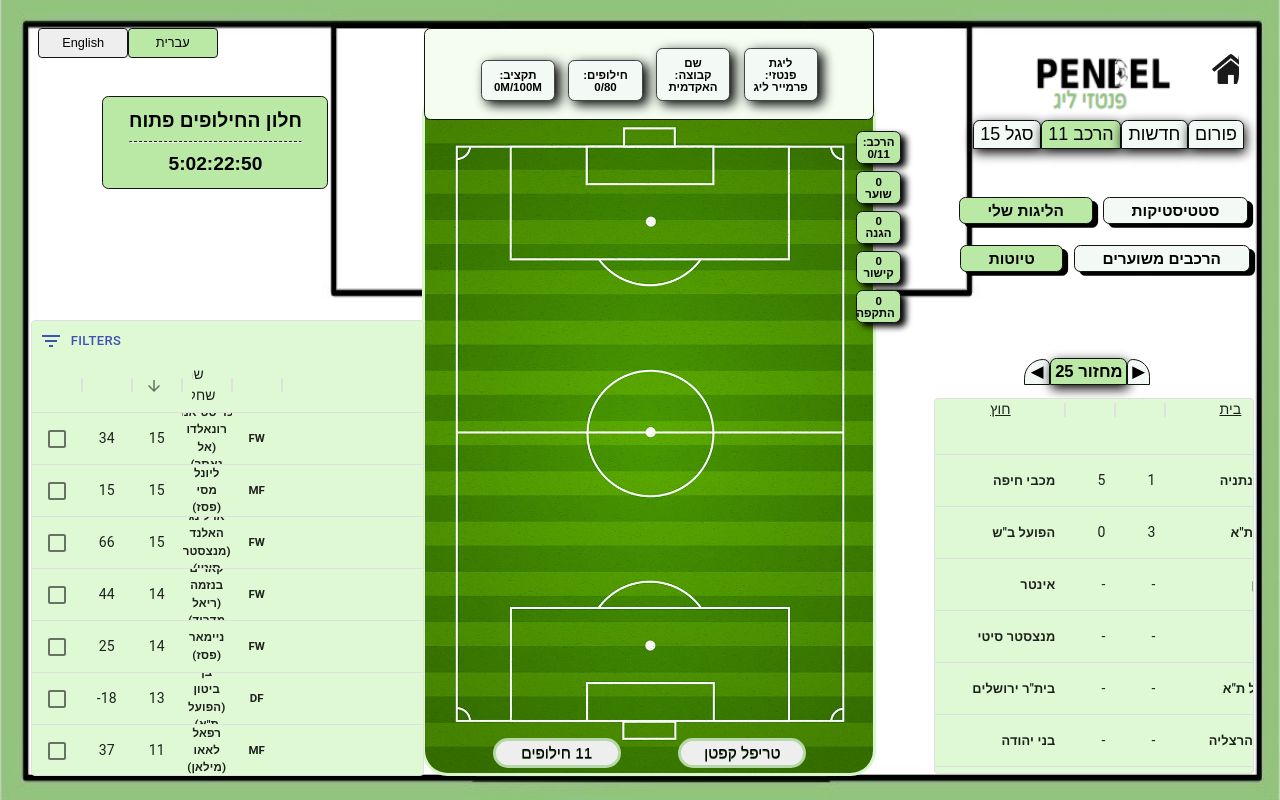
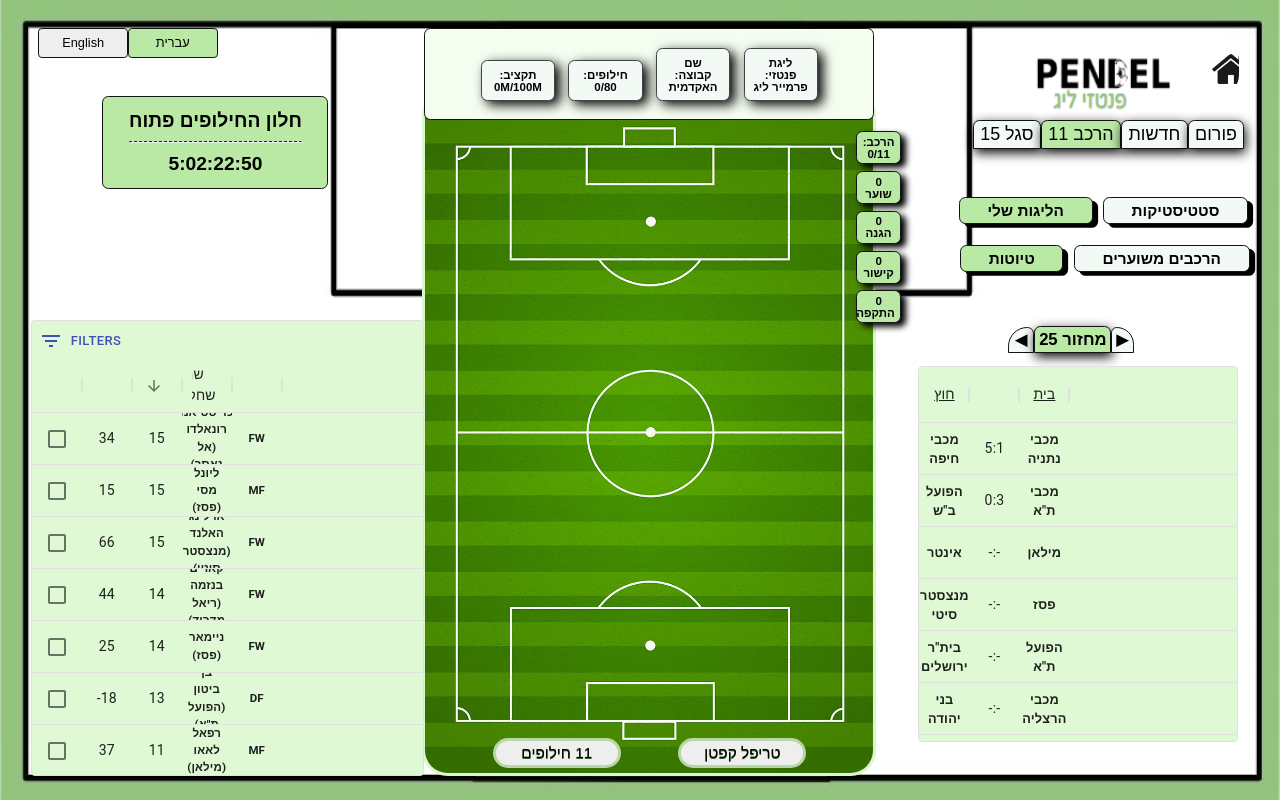
Before and after one commit to stavshay96/my-app, a React (Create React App) app: page /Fantasy in a window 1280 px wide. Built offline with nearby package versions, Linux system fonts and the light colour scheme.

Commit message:
fix size matches list

```diff
--- /dev/null
+++ b/src/components/Fantasy/Matches.jsx
@@ -0,0 +1,12 @@
+const Matches =[
+    {id:1, HomeTeam: 'מכבי נתניה' , ScoreHomeTeam:'1', ScoreAwayTeam: '5', AwayTeam: 'מכבי חיפה'},
+    {id:2, HomeTeam: 'מכבי ת"א' , ScoreHomeTeam:'3', ScoreAwayTeam: '0', AwayTeam: 'הפועל ב"ש'},
+    {id:3, HomeTeam: 'מילאן' , ScoreHomeTeam:'-', ScoreAwayTeam: '-', AwayTeam: 'אינטר'},
+    {id:4, HomeTeam: 'פסז' , ScoreHomeTeam:'-', ScoreAwayTeam: '-', AwayTeam: 'מנצסטר סיטי'},
+    {id:5, HomeTeam: ' הפועל ת"א' , ScoreHomeTeam:'-', ScoreAwayTeam: '-', AwayTeam: 'בית"ר ירושלים'},
+    {id:6, HomeTeam: 'מכבי הרצליה' , ScoreHomeTeam:'-', ScoreAwayTeam: '-', AwayTeam: 'בני יהודה'},
+    {id:7, HomeTeam: 'ברצלונה' , ScoreHomeTeam:'-', ScoreAwayTeam: '-', AwayTeam: 'ריאל מדריד'},
+
+]
+
+export default Matches;
--- a/src/components/Fantasy/MatchesList.jsx
+++ b/src/components/Fantasy/MatchesList.jsx
@@ -3,26 +3,22 @@ import { DataGrid,  GridToolbar } from "@material-ui/data-grid";
 import Button from 'react-bootstrap/Button';
 import ButtonGroup from 'react-bootstrap/ButtonGroup';
 import "./MatchesList.css"
+import Matches from "./Matches.jsx";
 
 const cols = [
-    { field: "AwayTeam", headerName: "חוץ", headerAlign: 'center', width: 130, filterable: false, sortable: false, align: 'right',
+    { field: "AwayTeam", headerName: "חוץ", headerAlign: 'center', flex: 1.4, filterable: false, sortable: false, align: 'center',
     renderCell: wrapCellTeamNameText ,  renderHeader: wrapHeaderText},
-    { field: "ScoreAwayTeam", headerName: " ", headerAlign: 'right', type:"number", width: 30, filterable: false, sortable: false, align: 'right' },
-    { field: "ScoreHomeTeam", headerName: " ", headerAlign: 'right',  type:"number", width: 30, filterable: false, sortable: false, align: 'right' },
-    { field: "HomeTeam", headerName: "בית", headerAlign: 'center', width: 130, filterable: false, sortable: false, align: 'right',
+    /*{ field: "ScoreAwayTeam", headerName: " ", headerAlign: 'right', type:"number", flex: 0.7, filterable: false, sortable: false, align: 'right' },*/
+    { field: "Score", headerName: " ", headerAlign: 'right',  type:"number", flex: 0.7, filterable: false, sortable: false, align: 'center' },
+    { field: "HomeTeam", headerName: "בית", headerAlign: 'center', flex: 1.4, filterable: false, sortable: false, align: 'center',
      renderCell: wrapCellTeamNameText, renderHeader: wrapHeaderText },
 ]
 
-const rows =[
-    {id:1, HomeTeam: 'מכבי נתניה' , ScoreHomeTeam:'1', ScoreAwayTeam: '5', AwayTeam: 'מכבי חיפה'},
-    {id:2, HomeTeam: 'מכבי ת"א' , ScoreHomeTeam:'3', ScoreAwayTeam: '0', AwayTeam: 'הפועל ב"ש'},
-    {id:3, HomeTeam: 'מילאן' , ScoreHomeTeam:'-', ScoreAwayTeam: '-', AwayTeam: 'אינטר'},
-    {id:4, HomeTeam: 'פסז' , ScoreHomeTeam:'-', ScoreAwayTeam: '-', AwayTeam: 'מנצסטר סיטי'},
-    {id:5, HomeTeam: ' הפועל ת"א' , ScoreHomeTeam:'-', ScoreAwayTeam: '-', AwayTeam: 'בית"ר ירושלים'},
-    {id:6, HomeTeam: 'מכבי הרצליה' , ScoreHomeTeam:'-', ScoreAwayTeam: '-', AwayTeam: 'בני יהודה'},
-    {id:7, HomeTeam: 'ברצלונה' , ScoreHomeTeam:'-', ScoreAwayTeam: '-', AwayTeam: 'ריאל מדריד'},
+const rows = Matches.map(createRowMatch);
 
-]
+function createRowMatch(match){
+    return {id: match.id, HomeTeam: match.HomeTeam, Score: `${match.ScoreAwayTeam}:${match.ScoreHomeTeam}`, AwayTeam: match.AwayTeam}
+  }
 
 function wrapCellTeamNameText(params) {
     return (
@@ -49,7 +45,7 @@ function MatchesList()
 
     return(
         <div>
-            <ButtonGroup style={{position:'fixed', top:'44.8%', right:'5%', unicodeBidi:'plaintext', width:'15%' }}>
+            <ButtonGroup style={{position:'fixed', top:'40.8%', right:'6.25%', unicodeBidi:'plaintext', width:'15%' }}>
                 <Button className= "btnLeftArrow"> <span>&#9664;</span></Button>
                 <Button className= "btnGameweek"> {gameweek} {gameweekNumber} </Button>
                 <Button className= "btnRightArrow"><span>&#9654;</span></Button>
@@ -57,7 +53,7 @@ function MatchesList()
 
 
     <DataGrid
-    style={{position:'fixed', top:'49.8%', right:'2%',
+    style={{position:'fixed', top:'45.8%', right:'3.25%',
         width:'25%', height: '47%', backgroundColor: '#e0f9d5',     }}
     rows={rows}
     columns={cols}
```
